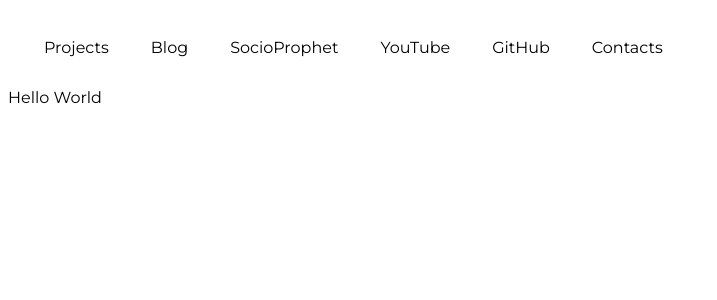
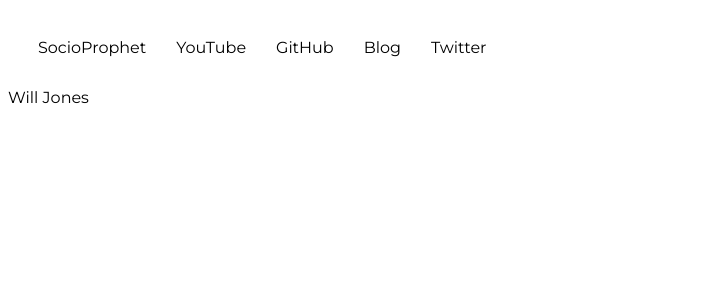
Before and after one commit to willdvlpr/willjonesio-v2, a Vue app: page / in a window 1280 px wide. Shown: the top 300 px of the page, without its empty margins (0-717 px from the left). Built offline with nearby package versions, Linux system fonts and the light colour scheme.

Commit message:
update links with href values

```diff
--- a/src/App.vue
+++ b/src/App.vue
@@ -1,13 +1,19 @@
 <script setup>
 import NavLink from './components/NavLink.vue';
 
-const navLabels = ['Projects', 'Blog', 'SocioProphet', 'YouTube', 'GitHub', 'Contacts'];
+const navItems = [
+  { label: 'SocioProphet', href: 'https://www.socioprophet.com/', isExternal: true },
+  { label: 'YouTube', href: 'https://www.youtube.com/@willjones3521', isExternal: true },
+  { label: 'GitHub', href: 'https://github.com/willdvlpr', isExternal: true },
+  { label: 'Blog', href: 'https://willdvlpr.medium.com/', isExternal: true },
+  { label: 'Twitter', href: 'https://twitter.com/willdvlpr', isExternal: true }
+];
 </script>
 
 <template>
   <header>
     <div class="wrapper">
-      <NavLink v-for="label in navLabels" :key="label" :label="label" />
+      <NavLink v-for="navItem in navItems" :key="navItem.label" v-bind="navItem" />
     </div>
   </header>
 
--- a/src/components/NavLink.vue
+++ b/src/components/NavLink.vue
@@ -1,21 +1,23 @@
 <script setup>
 import { computed } from 'vue';
 
-const props = defineProps(['label', 'underline']);
+const props = defineProps(['label', 'href', 'isExternal', 'underline']);
 
 const linkStyle = computed(() => ({
   textDecoration: props.underline ? 'underline' : 'none'
 }));
+
+const linkTarget = props.isExternal ? '_blank' : '_self';
 </script>
 
 <template>
-  <button :style="linkStyle">
+  <a :style="linkStyle" :href="props.href" :target="linkTarget">
     {{ label }}
-  </button>
+  </a>
 </template>
 
 <style scoped>
-button {
+a {
   border: none;
   background: none;
   font-family: 'Montserrat', sans-serif;
--- a/src/views/HomeView.vue
+++ b/src/views/HomeView.vue
@@ -1,5 +1,5 @@
 <script setup></script>
 
 <template>
-  <main>Hello World</main>
+  <main>Will Jones</main>
 </template>
```
